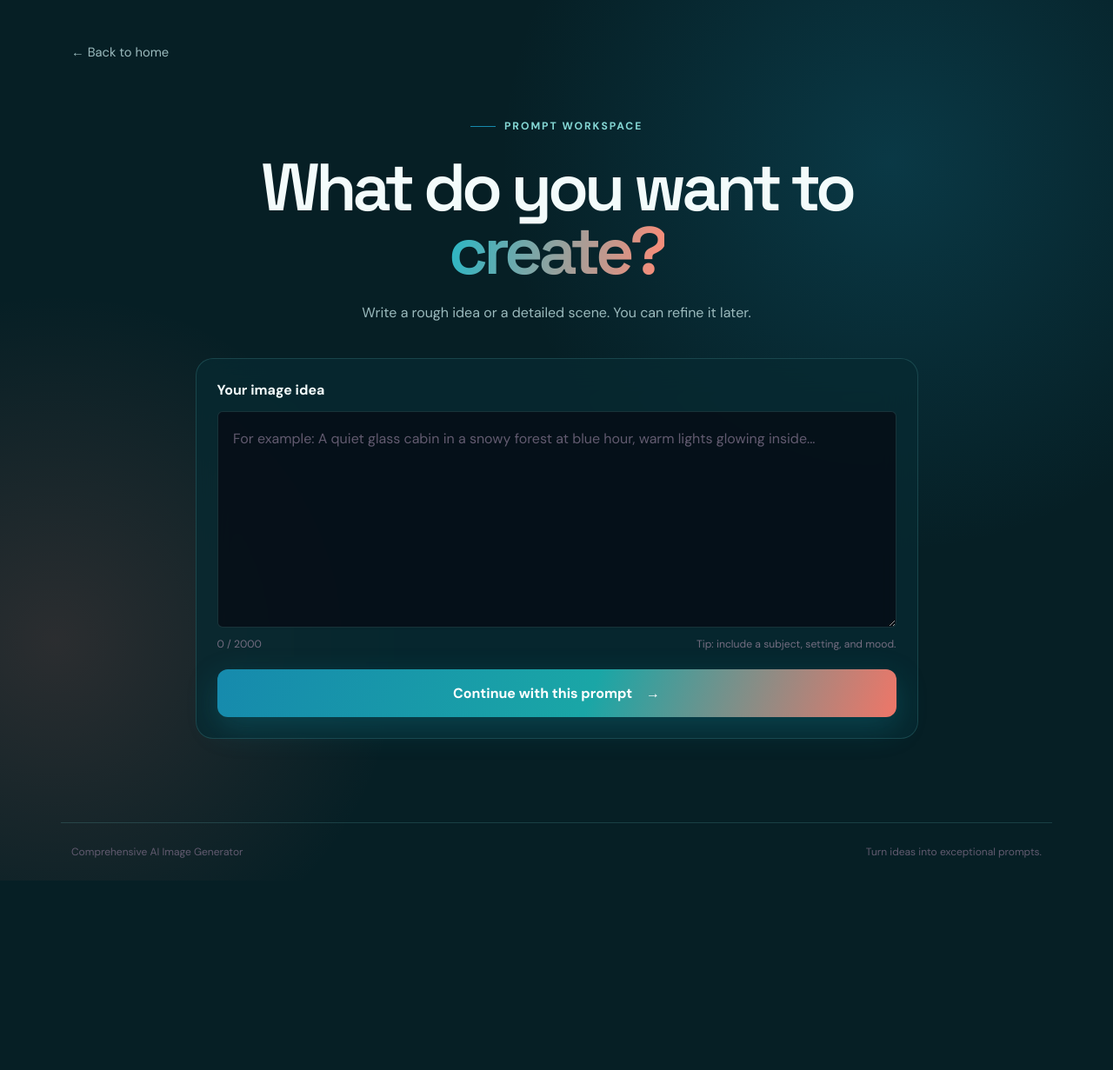
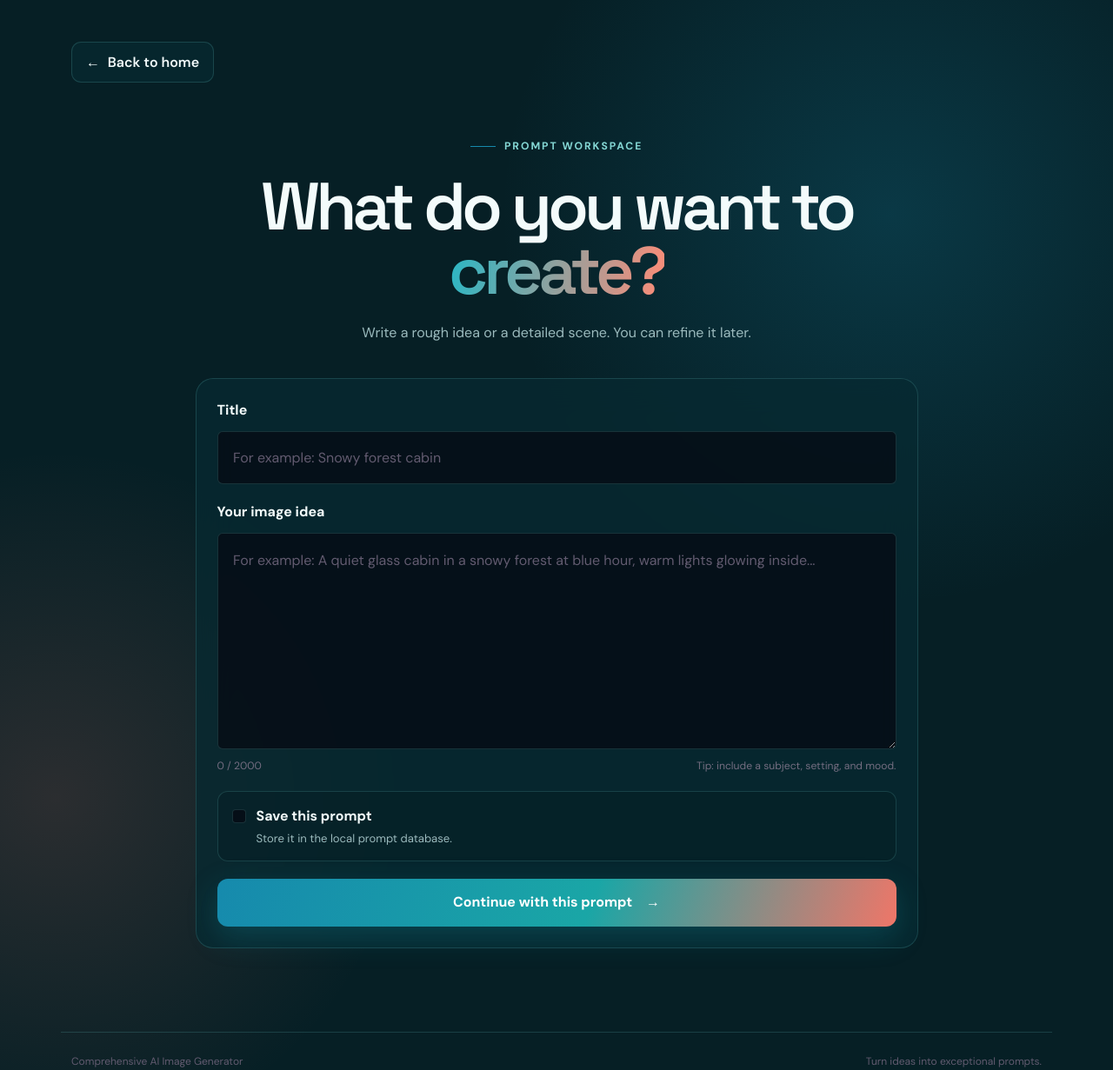
Before and after one commit to ywerling/prompt_generator_app, a Flask app: page /prompt in a window 1280 px wide. Shown: the part 89-1320 px from the top of the page at 87% size. Before the commit the page ends 1092 px from the top, so only its background shows below. Run offline with Flask 3, Linux system fonts and the light colour scheme.

Commit message:
Add database connection Add button to go back

```diff
--- a/app.py
+++ b/app.py
@@ -1,7 +1,28 @@
+import sqlite3
+from pathlib import Path
+
 from flask import Flask, render_template, request
 
 
 app = Flask(__name__)
+
+
+def get_db_connection():
+    database_path = Path(app.instance_path) / "prompts.db"
+    database_path.parent.mkdir(parents=True, exist_ok=True)
+    connection = sqlite3.connect(database_path)
+    connection.row_factory = sqlite3.Row
+    connection.execute(
+        """
+        CREATE TABLE IF NOT EXISTS prompts (
+            id INTEGER PRIMARY KEY AUTOINCREMENT,
+            title TEXT NOT NULL,
+            prompt TEXT NOT NULL,
+            created_at TIMESTAMP NOT NULL DEFAULT CURRENT_TIMESTAMP
+        )
+        """
+    )
+    return connection
 
 
 @app.route("/")
@@ -11,17 +32,30 @@ def home():
 
 @app.route("/prompt", methods=["GET", "POST"])
 def prompt():
+    title = ""
     prompt_text = ""
     submitted = False
+    saved = False
 
     if request.method == "POST":
+        title = request.form.get("title", "").strip()
         prompt_text = request.form.get("prompt", "").strip()
-        submitted = bool(prompt_text)
+        submitted = bool(title and prompt_text)
+
+        if submitted and request.form.get("save_prompt") == "yes":
+            with get_db_connection() as connection:
+                connection.execute(
+                    "INSERT INTO prompts (title, prompt) VALUES (?, ?)",
+                    (title, prompt_text),
+                )
+            saved = True
 
     return render_template(
         "prompt.html",
+        title=title,
         prompt_text=prompt_text,
         submitted=submitted,
+        saved=saved,
     )
 
 
--- a/static/css/theme.css
+++ b/static/css/theme.css
@@ -15,6 +15,25 @@ body {
         radial-gradient(circle at 80% 25%, rgba(22, 138, 173, 0.24), transparent 28rem),
         radial-gradient(circle at 5% 75%, rgba(255, 127, 110, 0.15), transparent 25rem),
         var(--background);
+}
+
+.btn-back-home {
+    display: inline-flex;
+    align-items: center;
+    gap: 0.55rem;
+    padding: 0.65rem 1rem;
+    color: var(--ink);
+    background: rgba(7, 42, 49, 0.72);
+    border: 1px solid var(--border);
+    border-radius: 0.7rem;
+    font-weight: 600;
+}
+
+.btn-back-home:hover,
+.btn-back-home:focus {
+    color: #fff;
+    background: rgba(22, 138, 173, 0.22);
+    border-color: var(--teal);
 }
 
 .brand-mark {
@@ -63,9 +82,57 @@ h1 em {
     border-color: rgba(98, 205, 205, 0.25);
 }
 
+.prompt-panel input:focus,
 .prompt-panel textarea:focus {
     border-color: var(--teal);
     box-shadow: 0 0 0 0.2rem rgba(26, 166, 166, 0.14);
+}
+
+.prompt-panel input {
+    color: var(--ink);
+    background: rgba(7, 5, 14, 0.65);
+    border: 1px solid var(--border);
+    padding: 1.1rem;
+    margin-bottom: 1.25rem;
+}
+
+.prompt-panel input:focus {
+    color: #fff;
+    background: rgba(7, 5, 14, 0.8);
+}
+
+.prompt-panel input::placeholder {
+    color: #625b70;
+}
+
+.save-option {
+    display: flex;
+    align-items: flex-start;
+    gap: 0.75rem;
+    margin: 0 0 1.25rem;
+    padding: 1rem;
+    border: 1px solid var(--border);
+    border-radius: 0.75rem;
+    background: rgba(7, 31, 37, 0.55);
+}
+
+.prompt-panel .save-option input {
+    flex: 0 0 auto;
+    margin: 0.2rem 0 0;
+    padding: 0;
+}
+
+.save-option label {
+    margin: 0;
+    cursor: pointer;
+}
+
+.save-option label span {
+    display: block;
+    margin-top: 0.2rem;
+    color: var(--muted);
+    font-size: 0.82rem;
+    font-weight: 400;
 }
 
 .submission-note {
--- a/templates/prompt.html
+++ b/templates/prompt.html
@@ -2,7 +2,7 @@
 {% block title %}Prompt Workspace · Comprehensive AI Image Generator{% endblock %}
 {% block content %}
 <section class="workspace container">
-  <a class="back-link" href="{{ url_for('home') }}">← Back to home</a>
+  <a class="btn btn-back-home" href="{{ url_for('home') }}"><span aria-hidden="true">←</span> Back to home</a>
   <div class="row justify-content-center"><div class="col-xl-9">
     <div class="workspace-heading text-center">
       <div class="eyebrow justify-content-center"><span></span> Prompt workspace</div>
@@ -10,12 +10,18 @@
       <p>Write a rough idea or a detailed scene. You can refine it later.</p>
     </div>
     <form class="prompt-panel" method="post">
+      <label for="titleInput">Title</label>
+      <input class="form-control" id="titleInput" name="title" type="text" maxlength="120" required placeholder="For example: Snowy forest cabin" value="{{ title }}">
       <label for="promptInput">Your image idea</label>
       <textarea class="form-control" id="promptInput" name="prompt" rows="8" maxlength="2000" required placeholder="For example: A quiet glass cabin in a snowy forest at blue hour, warm lights glowing inside...">{{ prompt_text }}</textarea>
       <div class="prompt-meta"><span id="charCount">0 / 2000</span><span>Tip: include a subject, setting, and mood.</span></div>
+      <div class="save-option">
+        <input class="form-check-input" id="savePrompt" name="save_prompt" type="checkbox" value="yes">
+        <label for="savePrompt"><strong>Save this prompt</strong><span>Store it in the local prompt database.</span></label>
+      </div>
       <button class="btn btn-primary-custom w-100 justify-content-center" type="submit">Continue with this prompt <span aria-hidden="true">→</span></button>
     </form>
-    {% if submitted %}<div class="submission-note" role="status"><span>✓</span><div><strong>Your idea is ready.</strong><p>Prompt enhancement options will be added here in the next step.</p></div></div>{% endif %}
+    {% if submitted %}<div class="submission-note" role="status"><span>✓</span><div><strong>{% if saved %}Prompt saved.{% else %}Your idea is ready.{% endif %}</strong><p>{% if saved %}It is now stored in the local database.{% else %}Prompt enhancement options will be added here in the next step.{% endif %}</p></div></div>{% endif %}
   </div></div>
 </section>
 {% endblock %}
```
